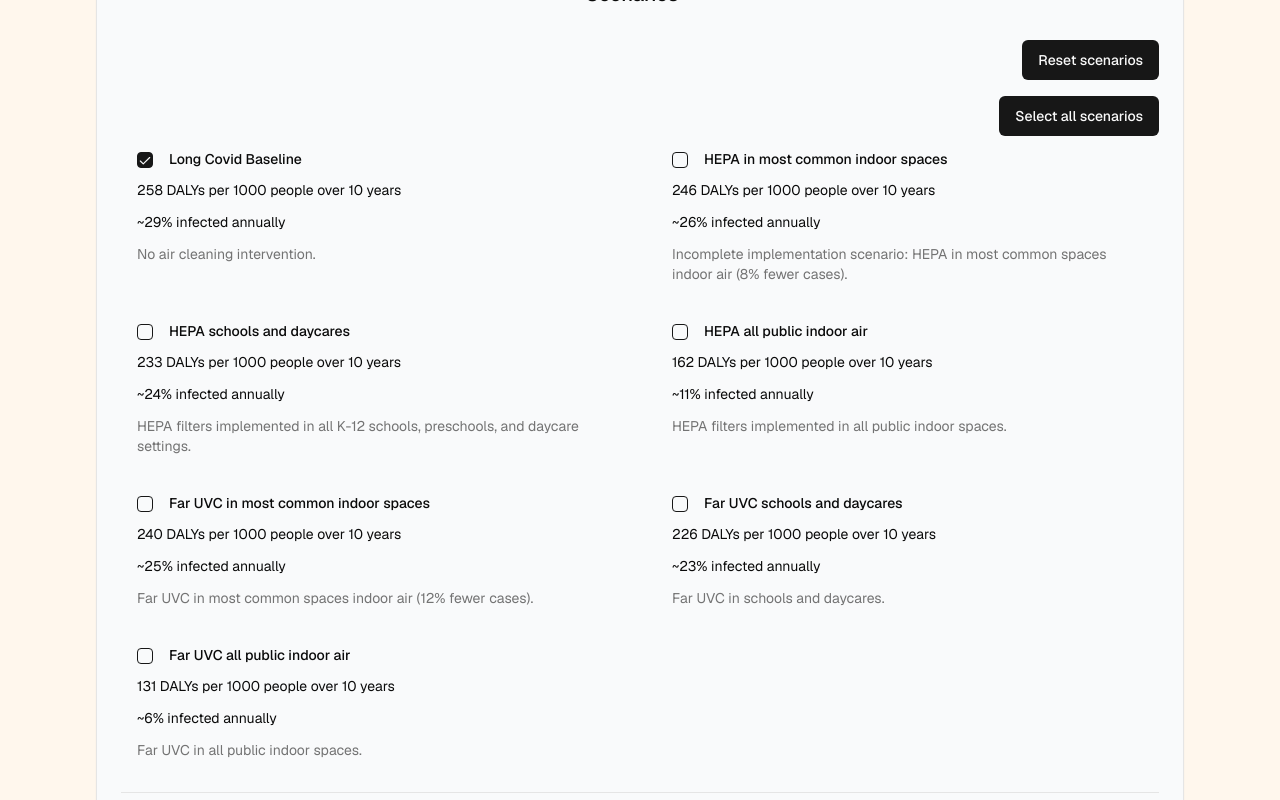
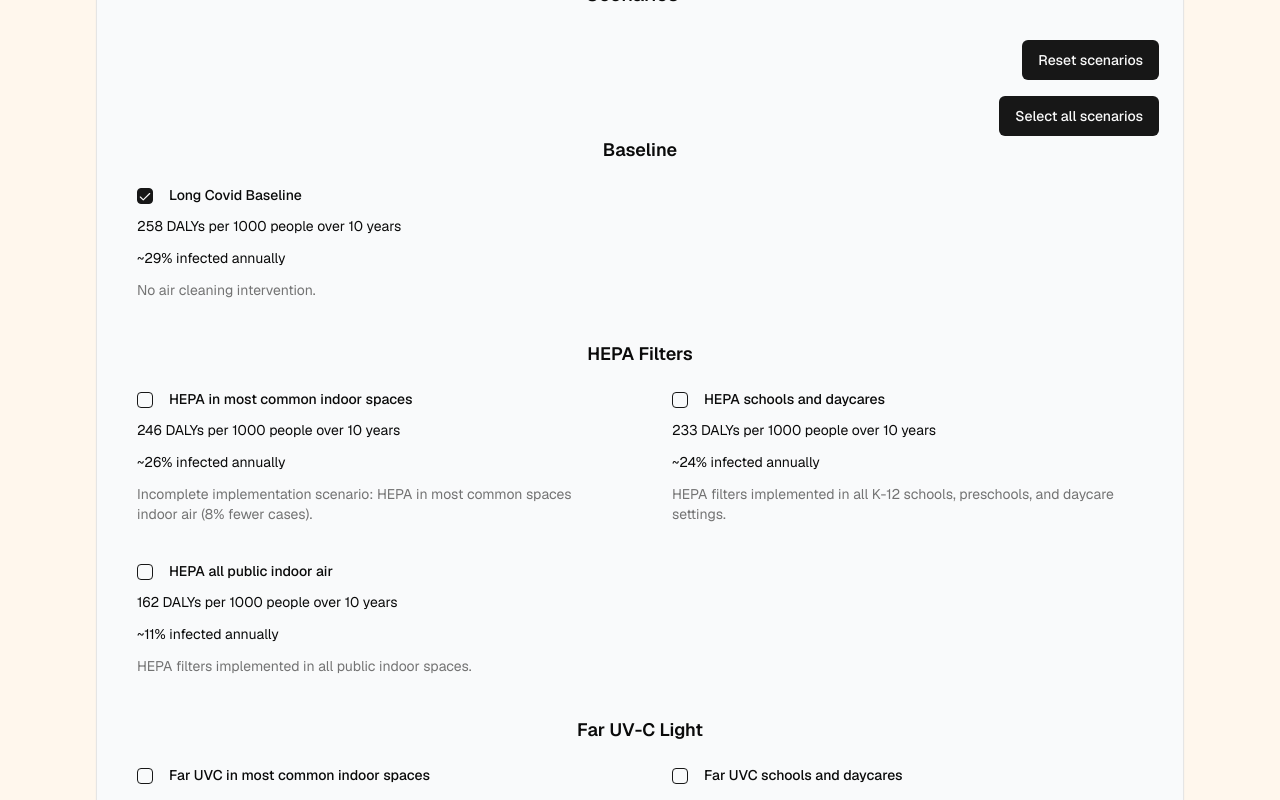
Before and after one commit to DevinCLane/long-covid-dalys, a React (Vite) app: page / in a window 1280 px wide. Shown: the part 1100-1900 px from the top of the page. Built offline with nearby package versions, Linux system fonts and the light colour scheme.

Commit message:
organize scenarios by group

```diff
--- a/src/components/main-chart.tsx
+++ b/src/components/main-chart.tsx
@@ -16,7 +16,12 @@ import {
 } from "@/components/ui/chart";
 import DALYsData from "@/data/DALYs.json";
 import { ScenarioArea } from "@/components/scenario-area";
-import { getDefaultSelectedScenarios, SCENARIOS } from "@/config/scenarios";
+import {
+  getDefaultSelectedScenarios,
+  groupedScenarios,
+  groupLabels,
+  SCENARIOS,
+} from "@/config/scenarios";
 import { ScenarioAreaButton } from "@/components/scenario-area-button";
 import { ASSUMPTIONS } from "@/config/assumptions";
 import { AssumptionArea } from "@/components/assumption-area";
@@ -266,8 +271,14 @@ export function MainChart() {
                     label="Select all scenarios"
                   />
                 </div>
+                {Object.entries(groupedScenarios).map(
+                  ([groupName, scenarios]) => (
+                    <div key={groupName} className="mb-6">
+                      <h3 className="mb-2 text-lg font-semibold">
+                        {groupLabels[groupName] || groupName}
+                      </h3>
                       <div className="grid grid-cols-1 gap-x-8 gap-y-2 md:grid-cols-2">
-                  {SCENARIOS.map((scenario) => (
+                        {scenarios.map((scenario) => (
                           <ScenarioArea
                             key={scenario.id}
                             id={scenario.id}
@@ -283,6 +294,9 @@ export function MainChart() {
                           />
                         ))}
                       </div>
+                    </div>
+                  ),
+                )}
               </div>
             </AccordionContent>
           </AccordionItem>
--- a/src/config/scenarios.ts
+++ b/src/config/scenarios.ts
@@ -5,6 +5,7 @@ export interface Scenario {
   DALYs: number;
   infected: number;
   group: string;
+  groupLabel?: string;
   label: string;
   sublabel?: string;
   checked: boolean;
@@ -23,8 +24,14 @@ export const getDefaultSelectedScenarios = (): Set<string> => {
 
 const dalysEntries = Object.entries(DALYs[FINAL_YEAR]);
 
-// to do: read the data from the `DALYs.json`'
-// grab the id, the dalys, and the percentage of population infected
+/**
+ * map the single word, lowercase group name to the text to display for the group
+ */
+export const groupLabels: Record<string, string> = {
+  baseline: "Baseline",
+  hepa: "HEPA Filters",
+  uvc: "Far UV-C Light",
+};
 
 /**
  * Each scenario for which we are displays DALYs
@@ -44,7 +51,7 @@ export const SCENARIOS: Scenario[] = [
     id: dalysEntries[2][0],
     DALYs: dalysEntries[2][1],
     infected: 26,
-    group: "HEPA",
+    group: "hepa",
     label: "HEPA in most common indoor spaces",
     sublabel:
       "Incomplete implementation scenario: HEPA in most common spaces indoor air (8% fewer cases).",
@@ -54,8 +61,8 @@ export const SCENARIOS: Scenario[] = [
     id: dalysEntries[3][0],
     DALYs: dalysEntries[3][1],
     infected: 24,
-    group: "HEPA",
-    label: " HEPA schools and daycares",
+    group: "hepa",
+    label: "HEPA schools and daycares",
     sublabel:
       "HEPA filters implemented in all K-12 schools, preschools, and daycare settings.",
     checked: false,
@@ -64,7 +71,7 @@ export const SCENARIOS: Scenario[] = [
     id: dalysEntries[4][0],
     DALYs: dalysEntries[4][1],
     infected: 11,
-    group: "HEPA",
+    group: "hepa",
     label: "HEPA all public indoor air",
     sublabel: "HEPA filters implemented in all public indoor spaces.",
     checked: false,
@@ -73,7 +80,7 @@ export const SCENARIOS: Scenario[] = [
     id: dalysEntries[5][0],
     DALYs: dalysEntries[5][1],
     infected: 25,
-    group: "UVC",
+    group: "uvc",
     label: "Far UVC in most common indoor spaces",
     sublabel: "Far UVC in most common spaces indoor air (12% fewer cases).",
     checked: false,
@@ -82,7 +89,7 @@ export const SCENARIOS: Scenario[] = [
     id: dalysEntries[6][0],
     DALYs: dalysEntries[6][1],
     infected: 23,
-    group: "UVC",
+    group: "uvc",
     label: "Far UVC schools and daycares",
     sublabel: "Far UVC in schools and daycares.",
     checked: false,
@@ -91,9 +98,19 @@ export const SCENARIOS: Scenario[] = [
     id: dalysEntries[7][0],
     DALYs: dalysEntries[7][1],
     infected: 6,
-    group: "UVC",
+    group: "uvc",
     label: "Far UVC all public indoor air",
     sublabel: "Far UVC in all public indoor spaces.",
     checked: false,
   },
 ];
+
+export const groupedScenarios = SCENARIOS.reduce(
+  (acc, scenario) => {
+    if (!acc[scenario.group]) acc[scenario.group] = [];
+    acc[scenario.group].push(scenario);
+    return acc;
+  },
+  {} as Record<string, Scenario[]>,
+);
+console.log(groupedScenarios);
```
Lines whose indentation alone changed are shown as unchanged.
